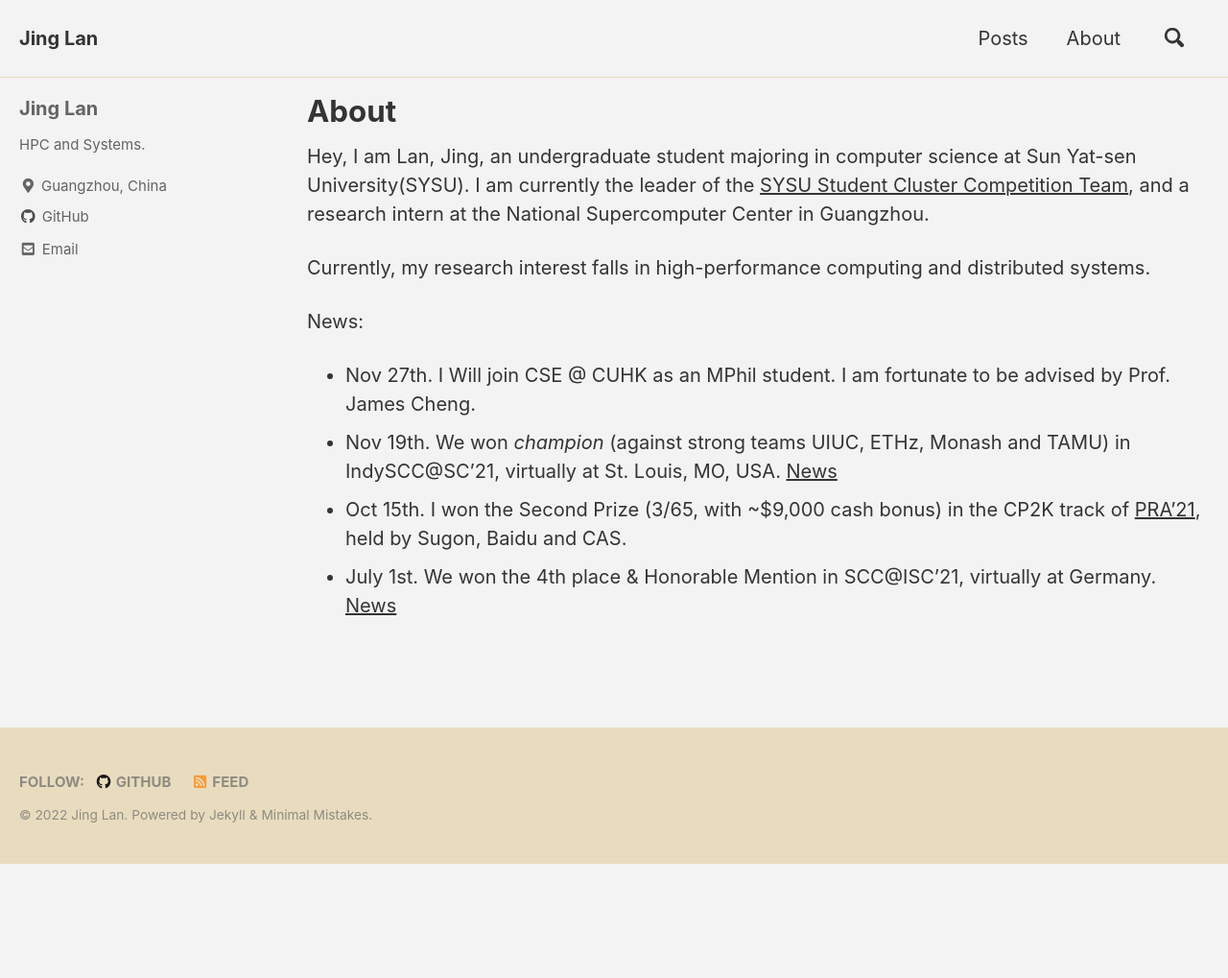
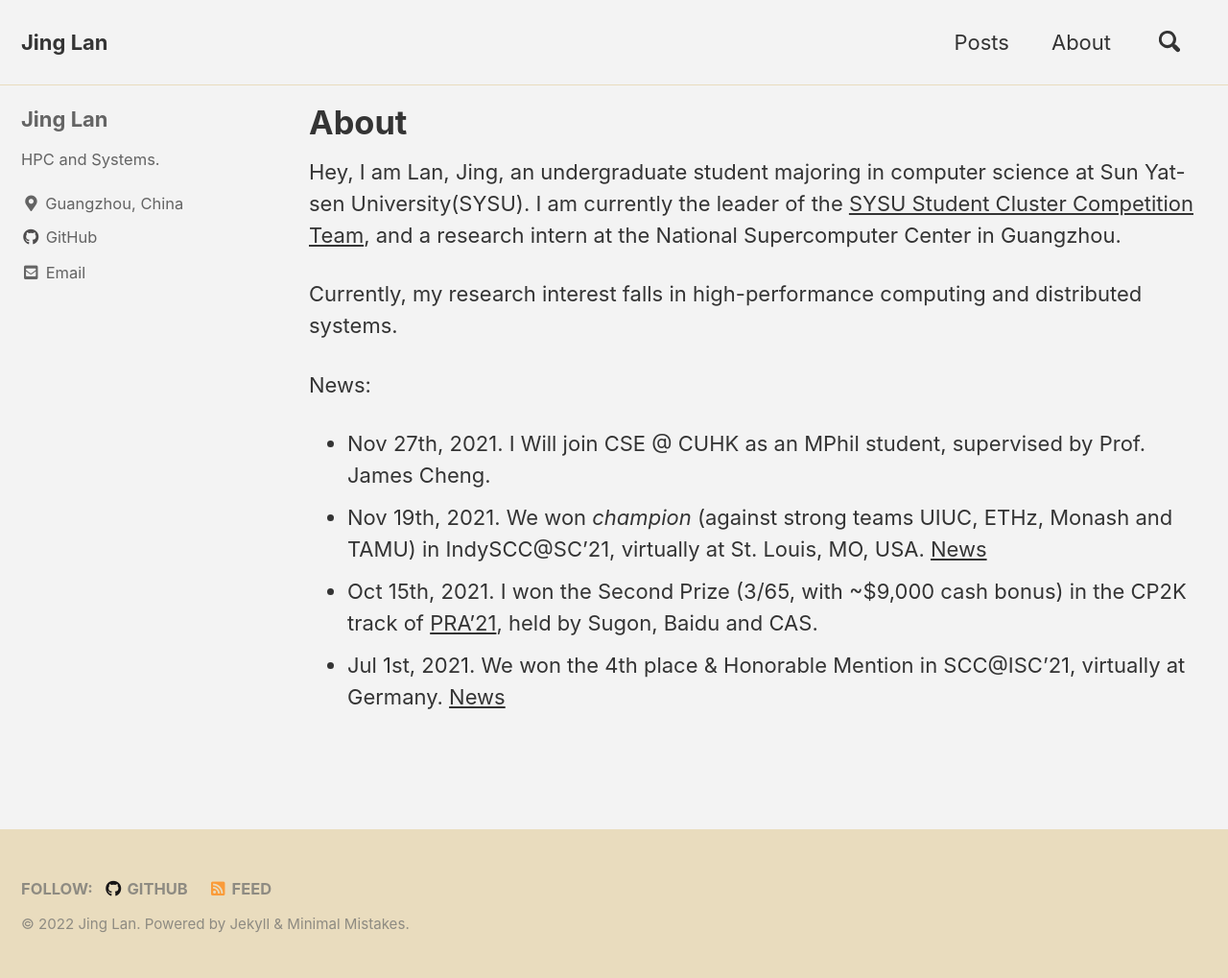
Before and after one commit to Lan-Jing/Lan-Jing.github.io, a Jekyll site: the page built from _pages/home.md, in a window 1280 px wide. Shown: the whole page at 96% size. Built offline with Jekyll 4.4.1, drawn with Linux system fonts in a browser that asks for light colours; cached includes are drawn as plain includes; before the commit the page ends 900 px from its top, so only the background shows below that.

Commit message:
revert changes

```diff
--- a/_pages/home.md
+++ b/_pages/home.md
@@ -12,7 +12,7 @@ Currently, my research interest falls in high-performance computing and distribu
 
 News:
 
-* Nov 27th. I Will join CSE @ CUHK as an MPhil student. I am fortunate to be advised by Prof. James Cheng.
-* Nov 19th. We won *champion* (against strong teams UIUC, ETHz, Monash and TAMU) in IndySCC@SC'21, virtually at St. Louis, MO, USA. [News](https://twitter.com/Supercomputing/status/1461712128180690951)
-* Oct 15th. I won the Second Prize (3/65, with ~$9,000 cash bonus) in the CP2K track of [PRA'21](https://cas-pra.sugon.com/sugon/index2.html), held by Sugon, Baidu and CAS.
-* July 1st. We won the 4th place & Honorable Mention in SCC@ISC'21, virtually at Germany. [News](https://www.hpcadvisorycouncil.com/events/student-cluster-competition/index.php)
+* Nov 27th, 2021. I Will join CSE @ CUHK as an MPhil student, supervised by Prof. James Cheng.
+* Nov 19th, 2021. We won *champion* (against strong teams UIUC, ETHz, Monash and TAMU) in IndySCC@SC'21, virtually at St. Louis, MO, USA. [News](https://twitter.com/Supercomputing/status/1461712128180690951)
+* Oct 15th, 2021. I won the Second Prize (3/65, with ~$9,000 cash bonus) in the CP2K track of [PRA'21](https://cas-pra.sugon.com/sugon/index2.html), held by Sugon, Baidu and CAS.
+* Jul 1st, 2021. We won the 4th place & Honorable Mention in SCC@ISC'21, virtually at Germany. [News](https://www.hpcadvisorycouncil.com/events/student-cluster-competition/index.php)
--- a/assets/css/main.scss
+++ b/assets/css/main.scss
@@ -6,19 +6,3 @@
 
 @import "minimal-mistakes/skins/{{ site.minimal_mistakes_skin | default: 'default' }}"; // skin
 @import "minimal-mistakes"; // main partials
-
-html {
-	font-size: 14px;
-
-	@include breakpoint($medium) {
-	  font-size: 16px;
-	}
-
-	@include breakpoint($large) {
-	  font-size: 18px;
-	}
-
-	@include breakpoint($x-large) {
-	  font-size: 20px;
-	}
-  }
```
